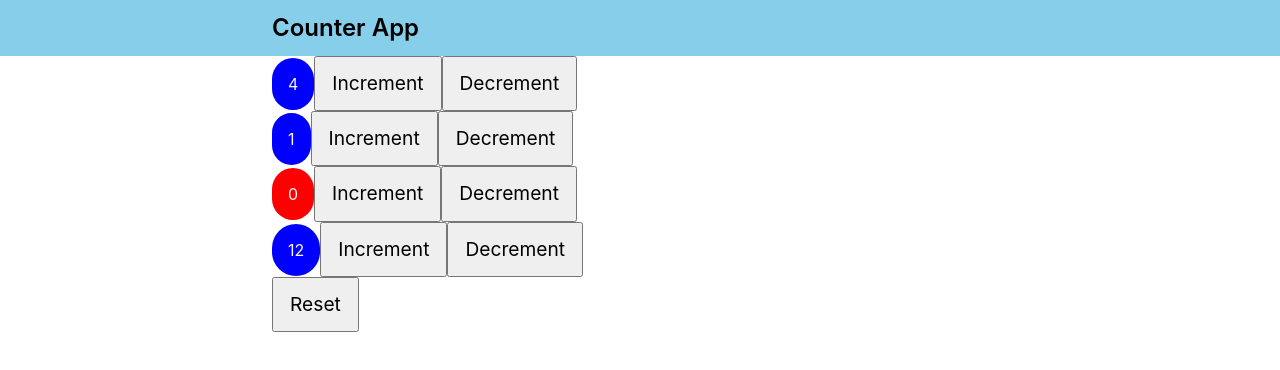
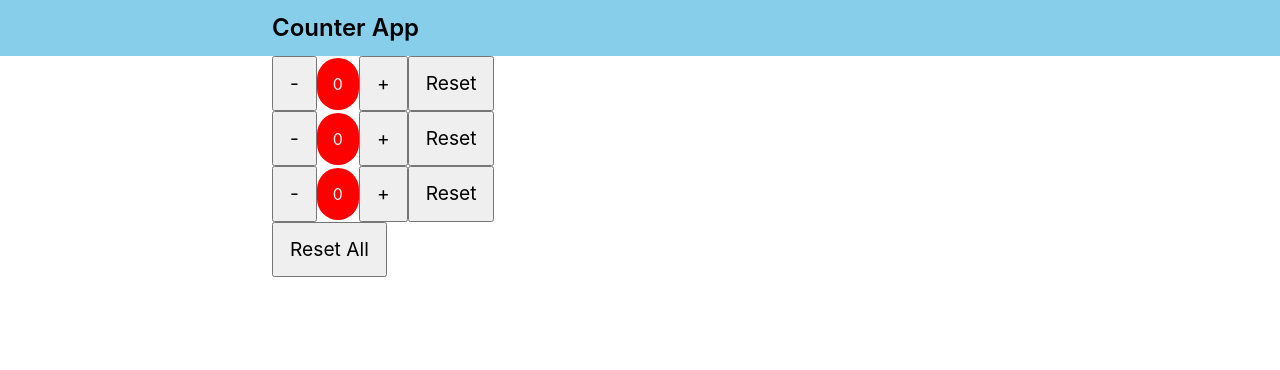
Before and after one commit to zana-a/react_counter, a React (Create React App) app: page / in a window 1280 px wide. Shown: the top 370 px of the page. Built offline with nearby package versions, Linux system fonts and the light colour scheme.

Commit message:
add reset for specific coubter

```diff
--- a/src/components/app.jsx
+++ b/src/components/app.jsx
@@ -1,6 +1,7 @@
 import React from "react";
 import Navbar from "./navbar";
 import Counters from "./counters";
+
 import "./app.css";
 
 function App() {
--- a/src/components/counter.jsx
+++ b/src/components/counter.jsx
@@ -10,16 +10,18 @@ class Counter extends Component {
   };
 
   render() {
-    const { data, onIncrement, onDecrement } = this.props;
+    const { data, onIncrement, onDecrement, onSpecificReset } = this.props;
     return (
       <div>
+        <button type="button" onClick={() => onDecrement(data)}>
+          -
+        </button>
         <span className={this.counterClassName()}>{data.value}</span>
-        {/* <span>{data.id}</span> */}
         <button type="button" onClick={() => onIncrement(data)}>
-          Increment
+          +
         </button>
-        <button type="button" onClick={() => onDecrement(data)}>
-          Decrement
+        <button type="button" onClick={() => onSpecificReset(data)}>
+          Reset
         </button>
       </div>
     );
--- a/src/components/counters.jsx
+++ b/src/components/counters.jsx
@@ -6,10 +6,9 @@ class Counters extends Component {
     super();
     this.state = {
       counters: [
-        { id: 1, value: 4 },
-        { id: 2, value: 1 },
+        { id: 1, value: 0 },
+        { id: 2, value: 0 },
         { id: 3, value: 0 },
-        { id: 4, value: 12 },
       ],
     };
   }
@@ -32,6 +31,15 @@ class Counters extends Component {
     });
   };
 
+  handleSpecificReset = (counter) => {
+    const counters = [...this.state.counters];
+    const index = counters.indexOf(counter);
+    counter.value = 0;
+    this.setState({
+      counters,
+    });
+  };
+
   handleReset = () => {
     const counters = [...this.state.counters];
     counters.map((counter) => (counter.value = 0));
@@ -40,7 +48,7 @@ class Counters extends Component {
     });
   };
 
-  render() {
+  render = () => {
     const { counters } = this.state;
     return (
       <main className="container">
@@ -50,14 +58,15 @@ class Counters extends Component {
             data={data}
             onIncrement={this.handleIncrement}
             onDecrement={this.handleDecrement}
+            onSpecificReset={this.handleSpecificReset}
           />
         ))}
         <button type="button" onClick={this.handleReset}>
-          Reset
+          Reset All
         </button>
       </main>
     );
-  }
+  };
 }
 
 export default Counters;
```
